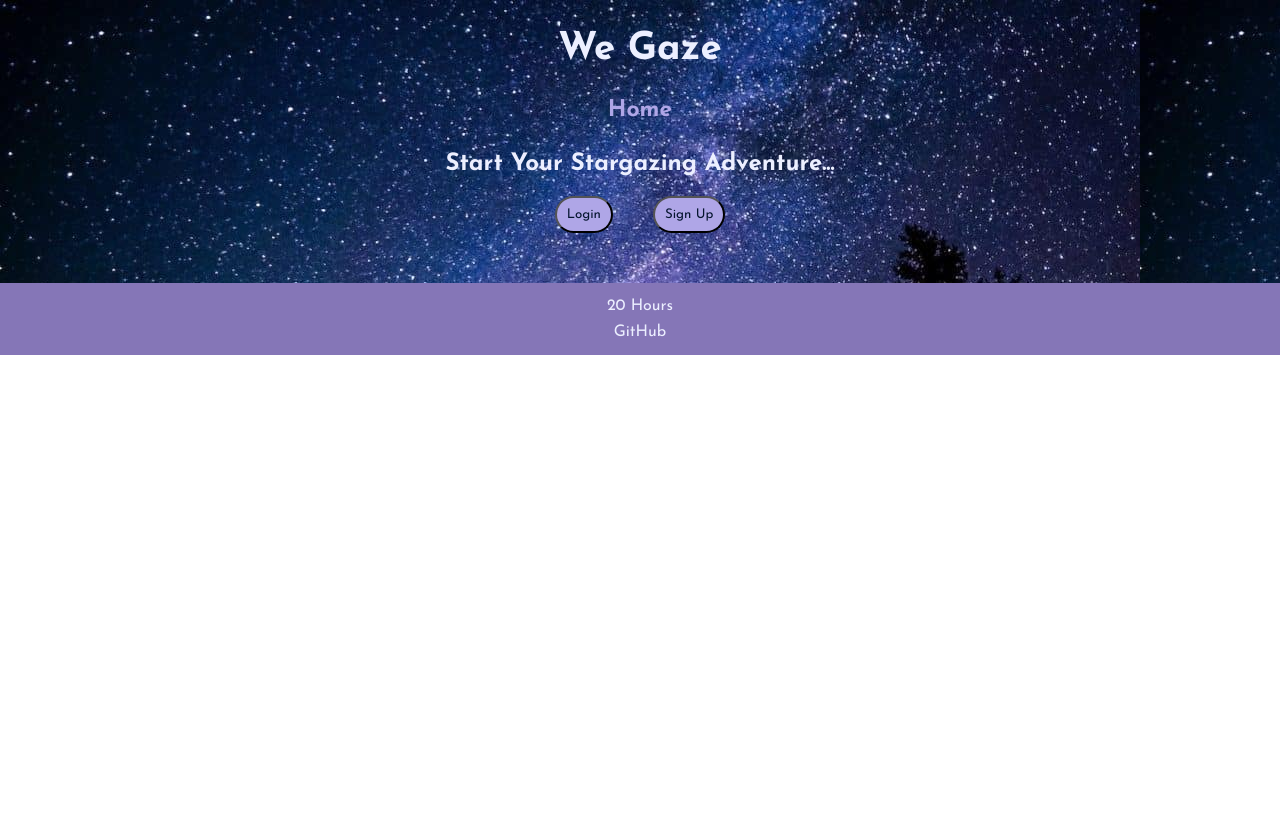
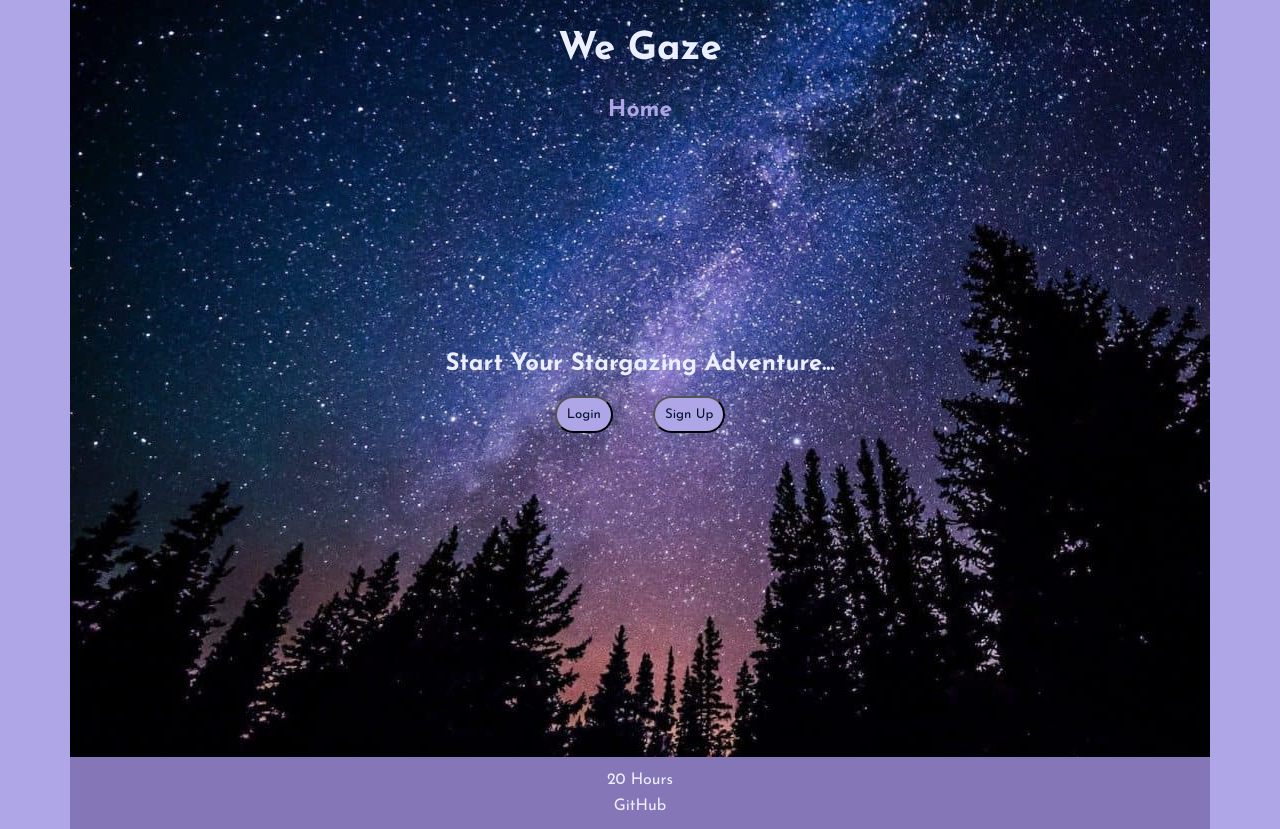
Before and after one commit to garrettwride/we-gaze, a Vue app in the folder front-end/: page / in a window 1280 px wide. Before the commit the page ends 800 px from the top, so only its background shows below. Built offline with nearby package versions, Linux system fonts and the light colour scheme; no server answers.

Commit message:
whitespace

```diff
--- a/front-end/src/App.vue
+++ b/front-end/src/App.vue
@@ -114,4 +114,17 @@ footer p {
   padding-bottom: 10px;
 }
 
+@media (min-width: 1140px) {
+
+body {
+  display: flex;
+  justify-content: center;
+  background-color: #afa6e7ff;
+}
+
+  #app {
+    width: 1140px;
+  }
+}
+
 </style>
--- a/front-end/src/components/Intro.vue
+++ b/front-end/src/components/Intro.vue
@@ -30,4 +30,11 @@ button {
     margin: 20px;
 }
 
+@media (min-width: 960px) {
+  .intro {
+    margin-top: 200px;
+    margin-bottom: 0;
+  }
+}
+
 </style>
--- a/front-end/src/components/Login.vue
+++ b/front-end/src/components/Login.vue
@@ -59,4 +59,11 @@ input {
   margin:20px;
 }
 
+@media (min-width: 960px) {
+  .login {
+    margin-top: 200px;
+    margin-bottom: 0;
+  }
+}
+
 </style>
--- a/front-end/src/components/SignUp.vue
+++ b/front-end/src/components/SignUp.vue
@@ -63,4 +63,11 @@ input {
   margin: 20px
 }
 
+@media (min-width: 960px) {
+  .signup {
+    margin-top: 200px;
+    margin-bottom: 0;
+  }
+}
+
 </style>
--- a/front-end/src/views/Home.vue
+++ b/front-end/src/views/Home.vue
@@ -61,4 +61,10 @@ export default {
   padding-bottom: 30px;
 }
 
+@media (min-width: 960px) {
+  .home {
+    min-height: 405px;
+  }
+}
+
 </style>
```
Also changed, not shown: front-end/src/components/PartiesList.vue (+13 -0 lines).
